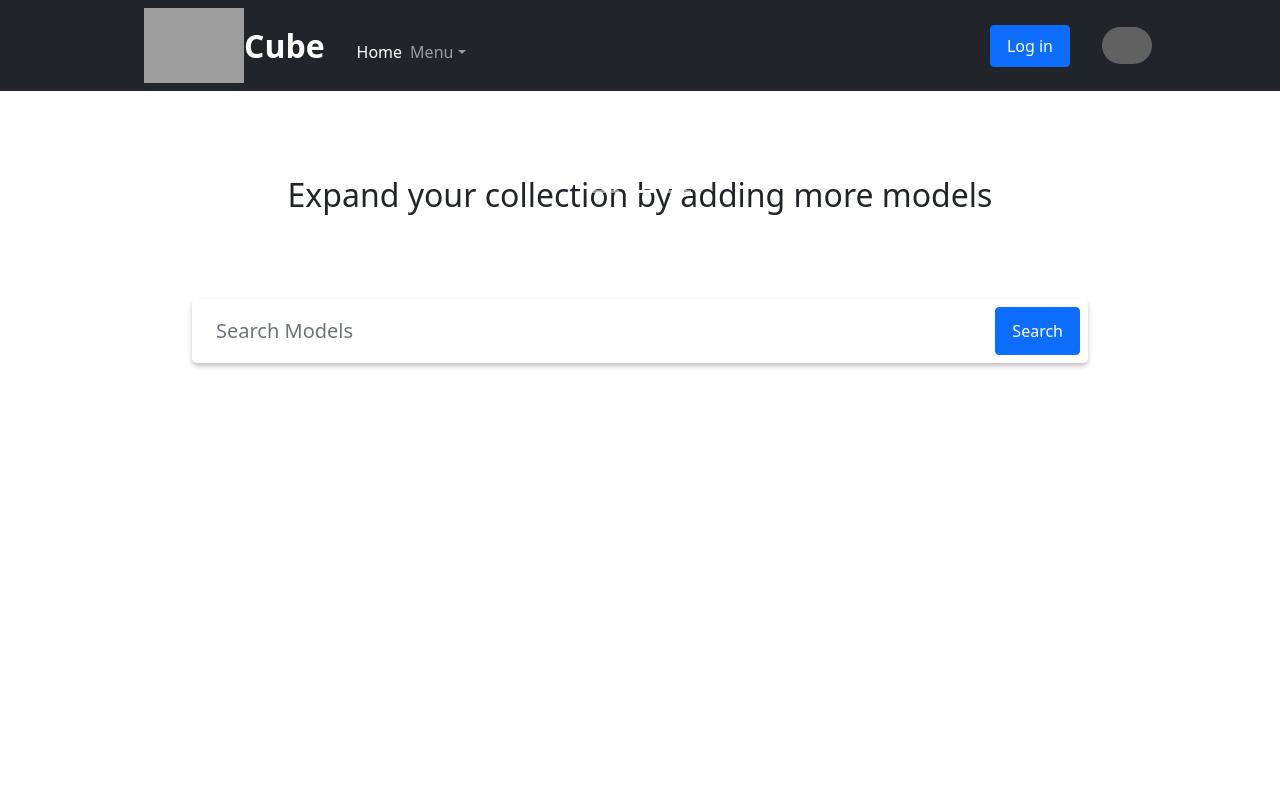
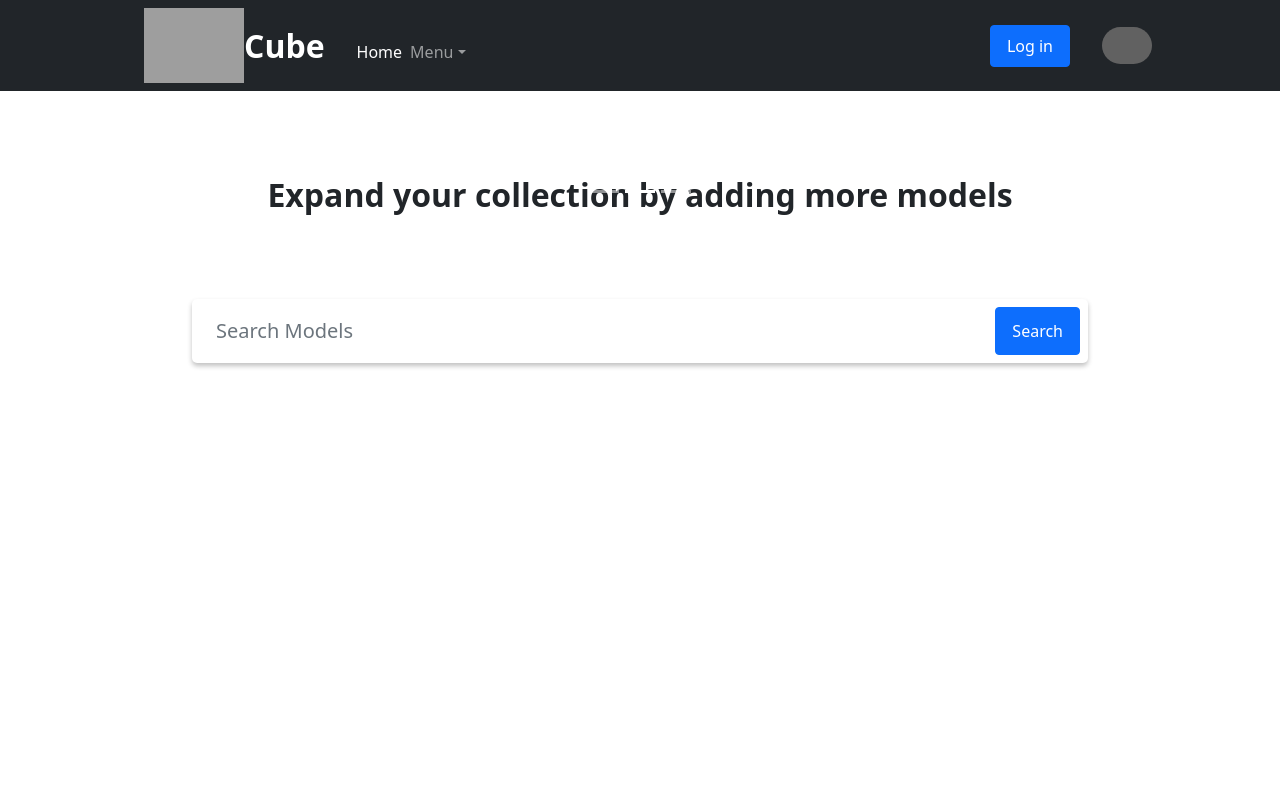
Before and after one commit to Team2Two/3D-front-end, a React (Create React App) app: page / in a window 1280 px wide. Shown: the top 800 px of the page. Built offline with nearby package versions, Linux system fonts and the light colour scheme; grey boxes are pictures that could not be loaded.

Commit message:
added more css 2

```diff
--- a/src/components/CSS/Header.css
+++ b/src/components/CSS/Header.css
@@ -36,3 +36,18 @@ margin-top: 0.8rem;
 margin-left: 1rem;
 
 }
+
+.carousel span {
+
+z-index: 10;
+font-weight: bolder;
+user-select: none;
+
+}
+
+
+.carousel-indicators button {
+
+color: transparent;
+
+}
--- a/src/components/CSS/mainPage.css
+++ b/src/components/CSS/mainPage.css
@@ -54,7 +54,7 @@ form {
  /* border: solid tomato; */
  width: 70%;
  height: 70vh;
- overflow: auto;
+ /* overflow: auto; */
   margin: 3rem auto;
 display: flex;
 flex-wrap: wrap;
@@ -76,3 +76,13 @@ box-shadow: 0px 2px 5px #0000003b;
 width: 25rem;
 
 }
+
+
+.cardImage {
+
+width: 500px;
+height: 300px;
+background-size: cover;
+background-position-x: center;
+
+}
--- a/src/components/Header.js
+++ b/src/components/Header.js
@@ -24,7 +24,7 @@ class Header extends React.Component {
           />
         </Link>
 
-        <Navbar.Brand><span style={{color: "white", fontSize: "2pc", fontWeight: "bolder"}}>Cube</span></Navbar.Brand>
+        <Navbar.Brand><span style={{color: "white", fontSize: "2pc", fontWeight: "bolder", userSelect: "none"}}>Cube</span></Navbar.Brand>
 
         <Navbar.Toggle aria-controls="responsive-navbar-nav" />
         <Navbar.Collapse id="responsive-navbar-nav">
--- a/src/components/oneResult.js
+++ b/src/components/oneResult.js
@@ -7,7 +7,8 @@ class OneResult extends React.Component {
     return (
       <>
         <Card style={{ width: "25rem" }} onClick>
-          <Card.Img variant="top" src={this.props.Thumbnail} />
+          <div className="cardImage" style={{backgroundImage: `url(${this.props.Thumbnail})`}}></div>
+          {/* <Card.Img variant="top" src={this.props.Thumbnail} /> */}
           <Card.Text>
       {this.props.title}
     </Card.Text>
```
